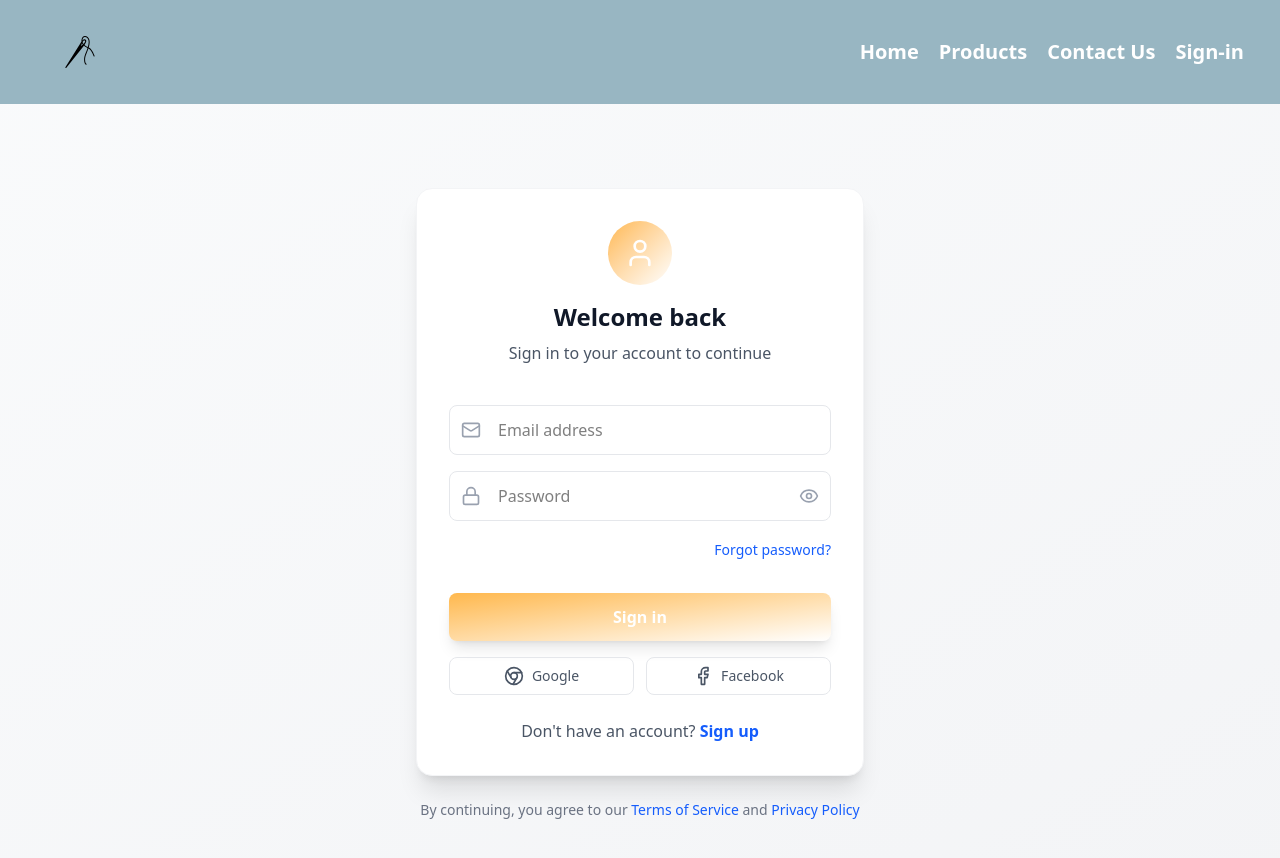
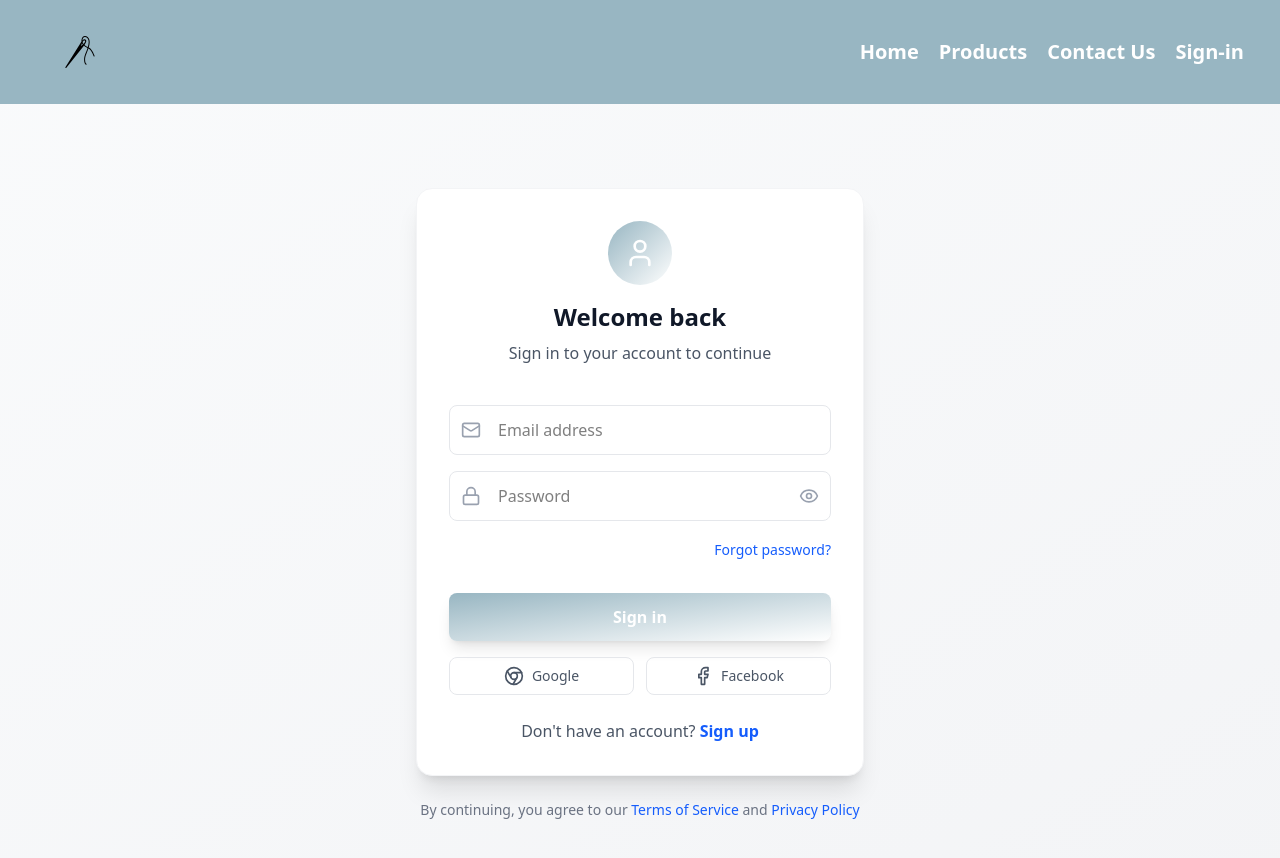
Before and after one commit to Maega-k/landing, a React (Vite) app in the folder landing/: page /login in a window 1280 px wide. Shown: the top 858 px of the page. Built offline with nearby package versions, Linux system fonts and the light colour scheme.

Commit message:
Update login.jsx

```diff
--- a/landing/src/login.jsx
+++ b/landing/src/login.jsx
@@ -31,7 +31,7 @@ export default function Login() {
 
   return (
     <>
-     <Navbar />
+    <Navbar />
     <motion.div
       className="min-h-screen bg-gradient-to-br from-gray-50 to-gray-100 flex items-center justify-center p-4"
       initial={{ opacity: 0 }}
@@ -59,7 +59,7 @@ export default function Login() {
             transition={{ duration: 0.7, delay: 0.4 }}
           >
             <motion.div
-              className="w-16 h-16 bg-gradient-to-br from-orange to-white rounded-full mx-auto mb-4 flex items-center justify-center"
+              className="w-16 h-16 bg-gradient-to-br from-bluee to-white rounded-full mx-auto mb-4 flex items-center justify-center"
               initial={{ scale: 0.8, opacity: 0 }}
               animate={{ scale: 1, opacity: 1 }}
               transition={{ duration: 0.7, delay: 0.5 }}
@@ -160,7 +160,7 @@ export default function Login() {
               {/* Submit button */}
               <motion.button
                 onClick={handleSubmit}
-                className="w-full bg-gradient-to-br from-orange to-white-50 text-white my-4 py-3 rounded-lg font-semibold hover:from-darkorange hover:to-white-100 transition-all transform hover:scale-[1.02] active:scale-[0.98] shadow-lg"
+                className="w-full bg-gradient-to-br from-bluee to-white-50 text-white my-4 py-3 rounded-lg font-semibold hover:from-darkorange hover:to-white-100 transition-all transform hover:scale-[1.02] active:scale-[0.98] shadow-lg"
                 whileHover={{ scale: 1.05 }}
                 whileTap={{ scale: 0.98 }}
                 transition={{ duration: 0.2 }}
```
